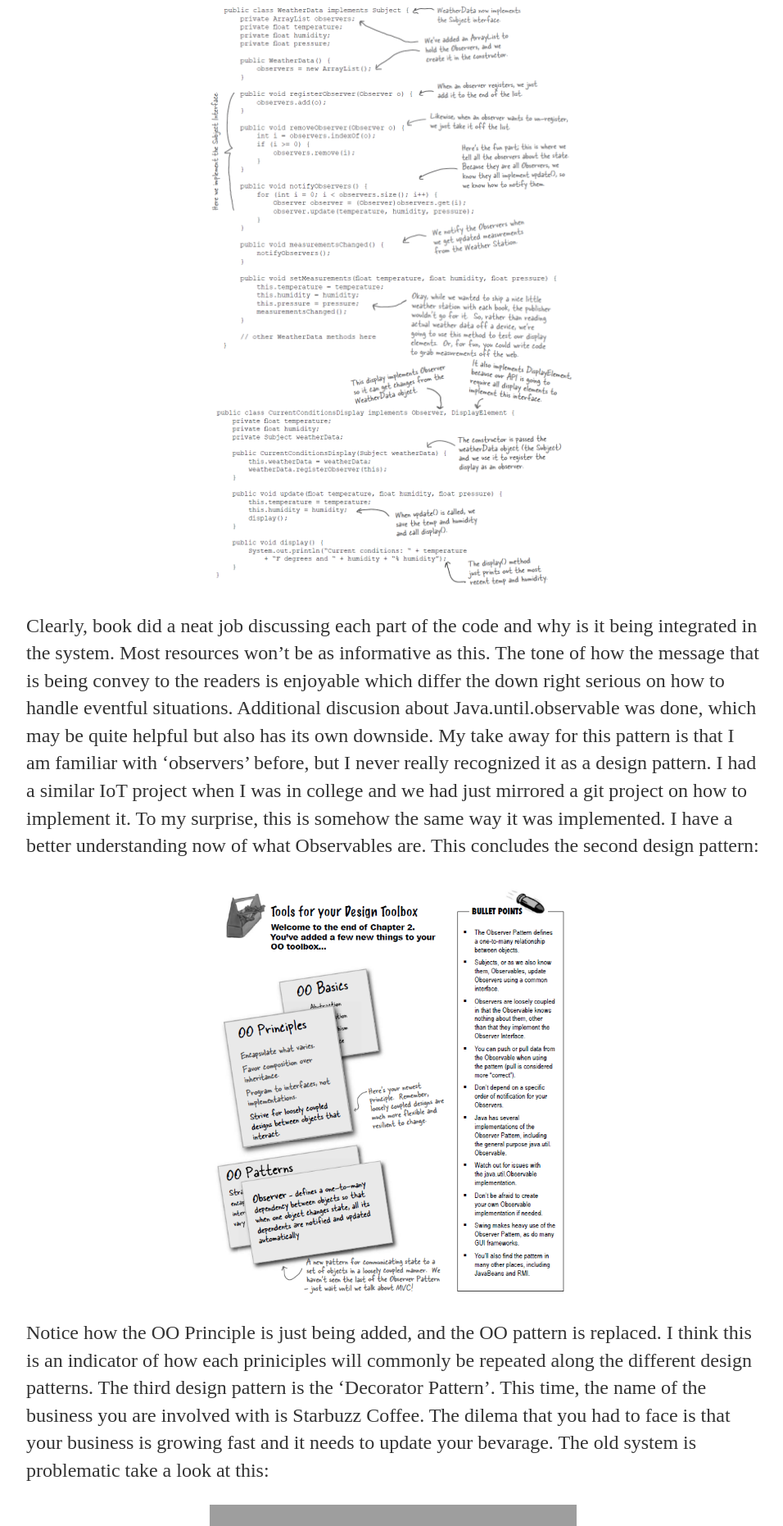
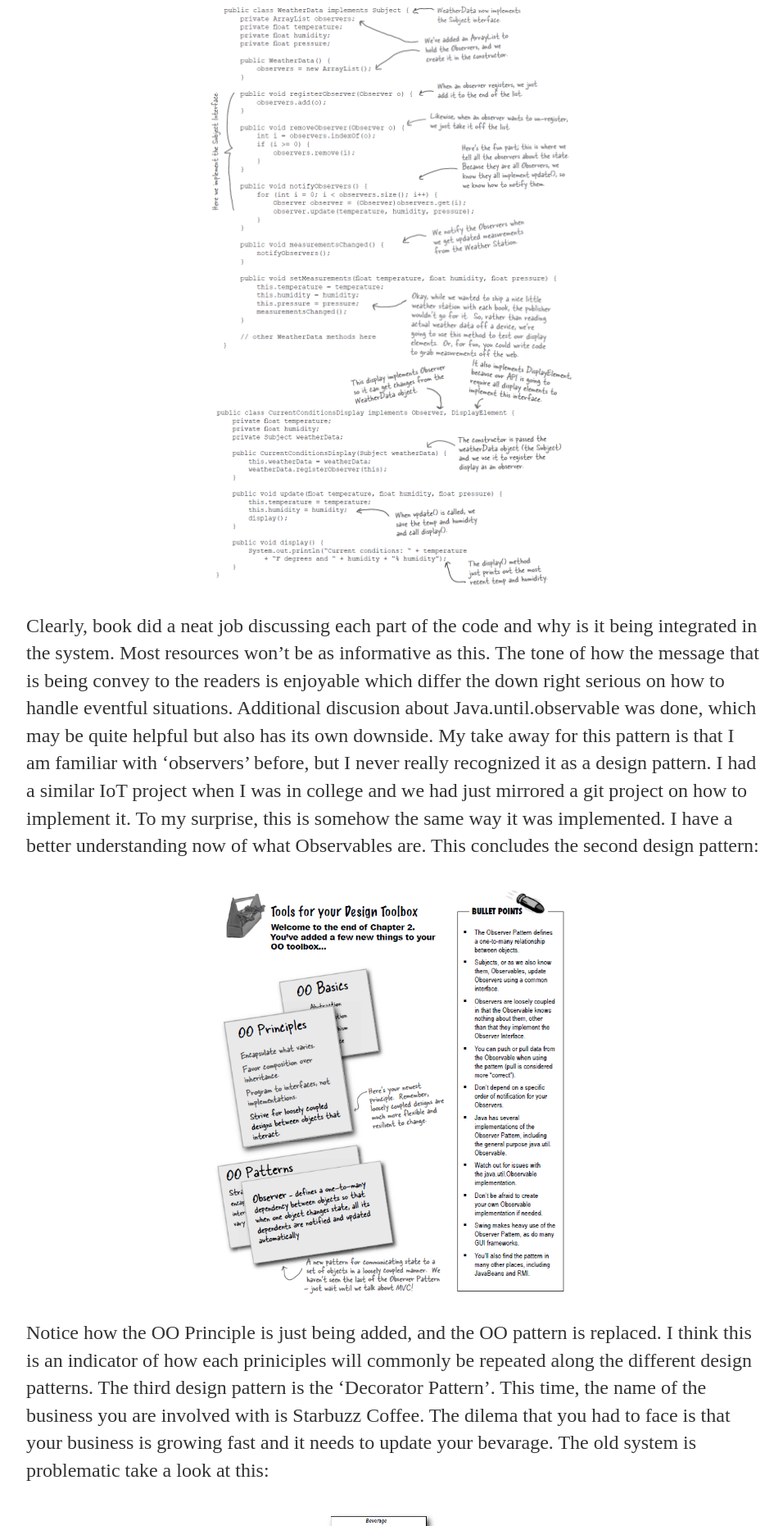
Before and after one commit to lewisjohnvillamor/lewisjohnvillamor.github.io, a Jekyll site: the page built from designpattern/index.html, in a window 1280 px wide. Shown: the part 4539-6400 px from the top of the page at 82% size, without its empty margins (160-1116 px from the left). Built offline with Jekyll 4.4.1, drawn with Linux system fonts in a browser that asks for light colours.

Commit message:
Update designpattern/index.html

```diff
--- a/designpattern/index.html
+++ b/designpattern/index.html
@@ -60,7 +60,7 @@ title: Heads first Design Pattern
 			The third design pattern is the ‘Decorator Pattern’. This time, the name of the business you are involved with is Starbuzz Coffee. The dilema that you had to face is that your business is growing fast and it needs to update your bevarage. The old system is problematic take a look at this:
 
 			</p>
-			<img src="https://lewisjohnvillamor.github.io/designpattern/images/Capture8.1PNG" class="center">
+			<img src="https://lewisjohnvillamor.github.io/designpattern/images/Capture8.1.PNG" class="center">
 			<img src="https://lewisjohnvillamor.github.io/designpattern/images/Capture8.PNG" class="center">
 
 			<p>
```
